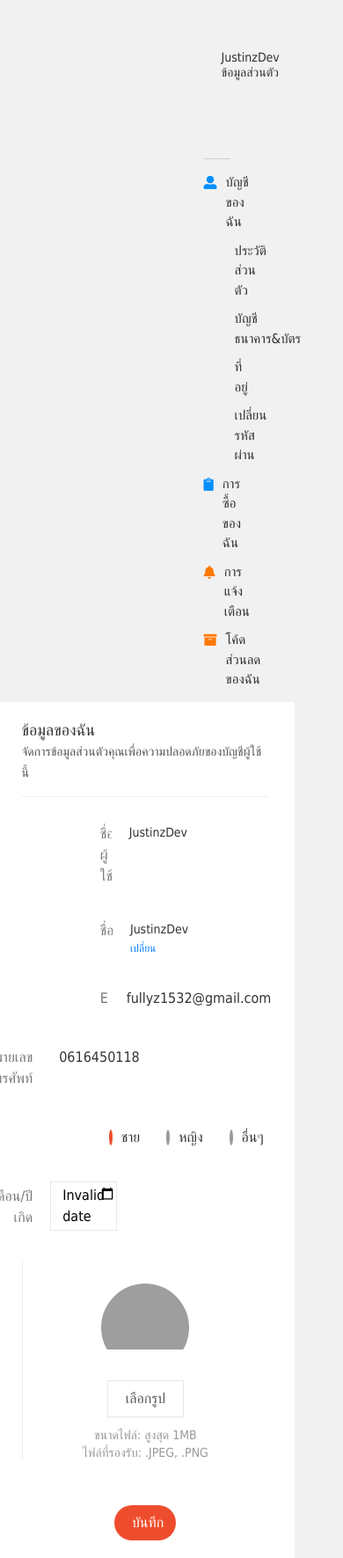
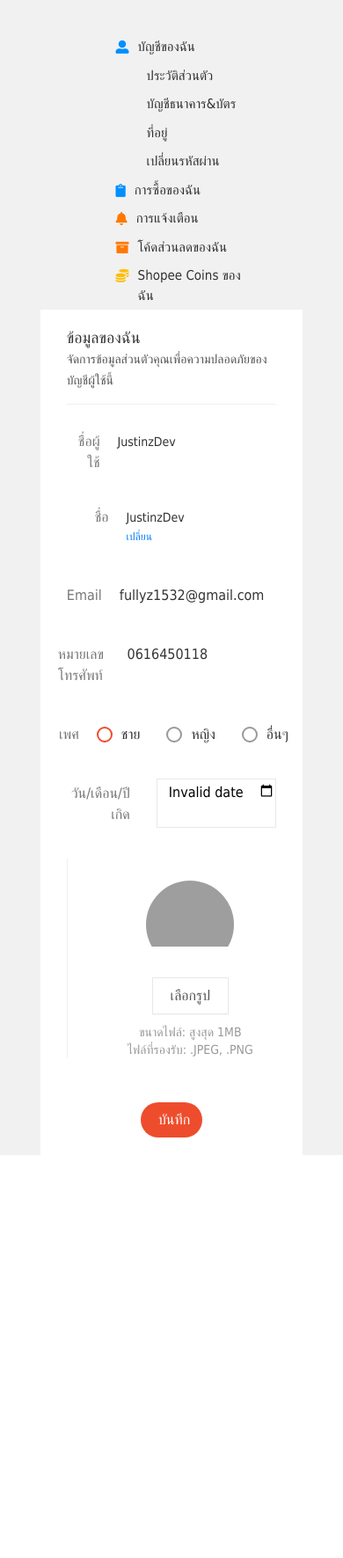
Before and after one commit to JustinzDev/shopaaaaa, a PHP site: page /projectdata/user/account/profile in a window 390 px wide. Shown: the part 173-1944 px from the top of the page at 88% size. After the commit the page ends 1486 px from the top, so only its background shows below. Run offline with PHP 8.4, Linux system fonts and the light colour scheme; a user stored in the database is signed in; some libraries are stand-ins or nearby versions; grey boxes are pictures that could not be loaded.

Commit message:
หน้าโปรไฟล์รองรับ responsive

```diff
--- a/assets/css/profile.css
+++ b/assets/css/profile.css
@@ -380,3 +380,57 @@
 .show{
     display: block;
 }
+
+@media screen and (max-width: 1368px) {
+    .navbar-left{
+        height: 100%;
+    }
+
+    .navbar-left .ontop{
+        display: none;
+    }
+
+    .ondown{
+        margin-left: -100px;
+        display: list-item;
+        list-style: none;
+    }
+
+    .navbar-right{
+        display: block;
+        margin: auto;
+    }
+
+    .inline-left label{
+        margin-left: -50px;
+        width: 100%;
+    }
+
+    .nameinfo{
+        padding: 10px;
+        width: 100%;
+        margin-top: -8px;
+    }
+
+    .inline-left input{
+        width: 350%;
+        margin-left: -20px;
+        display: block;
+    }
+
+    .genderinput input{
+        display: block;
+        margin-left: 0px;
+        min-width: 18px;
+    }
+
+    .genderinput label{
+        margin-left: -30px;
+    }
+
+    .birthdayselect input{
+        width: 200%;
+        display: block;
+        margin-left: 10px;
+    }
+}
```
Also changed, not shown: assets/img/users/JustinzDev.jpeg.
